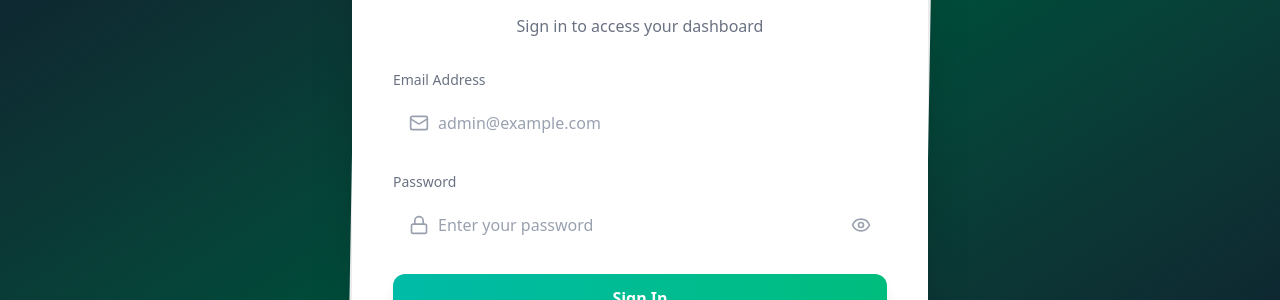
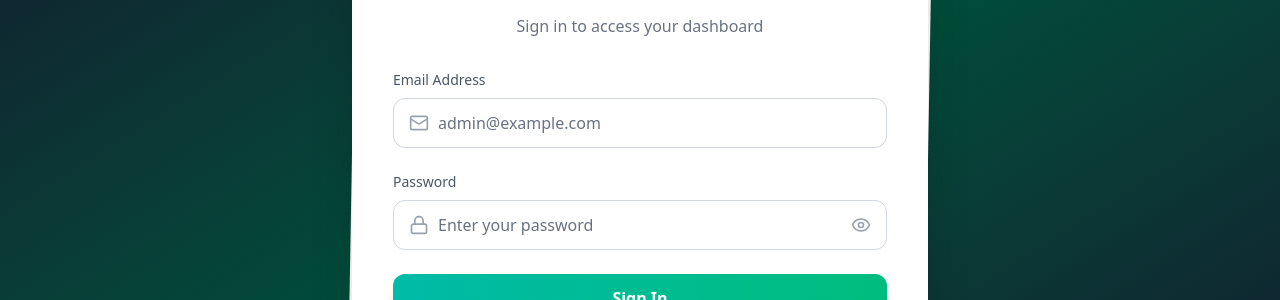
Before and after one commit to Tantalost/Software-Engineering, a React (Vite) app in the folder IBT/: page /login in a window 1280 px wide. Shown: the part 244-544 px from the top of the page. Built offline with nearby package versions, Linux system fonts and the light colour scheme.

Commit message:
minor fixes

```diff
--- a/IBT/src/components/login/LoginInput.jsx
+++ b/IBT/src/components/login/LoginInput.jsx
@@ -8,7 +8,7 @@ export default function LoginInput({
 
   return (
     <div>
-      <label className="block text-xs sm:text-sm font-medium text-gray-500 mb-2">
+      <label className="block text-xs sm:text-sm font-medium text-gray-600 mb-2">
         {label}
       </label>
       <div className="relative">
@@ -19,14 +19,18 @@ export default function LoginInput({
           type={type === "password" && showPassword ? "text" : type}
           value={value}
           onChange={(e) => onChange(e.target.value)}
-          className="w-full pl-10 sm:pl-11 pr-10 py-2 sm:py-3 bg-white bg-opacity-10 border border-white border-opacity-20 rounded-xl text-white placeholder-gray-400 focus:outline-none focus:ring-2 focus:ring-emerald-500 focus:ring-offset-0 text-sm sm:text-base"
+          className="w-full pl-10 sm:pl-11 pr-10 py-2 sm:py-3
+            bg-white border border-gray-300 rounded-xl
+            text-black placeholder-gray-500
+            focus:outline-none focus:ring-2 focus:ring-emerald-500
+            text-sm sm:text-base"
           placeholder={placeholder}
         />
         {type === "password" && (
           <button
             type="button"
             onClick={() => setShowPassword(!showPassword)}
-            className="absolute inset-y-0 right-0 pr-3 sm:pr-4 flex items-center text-gray-400 hover:text-white transition-colors"
+            className="absolute inset-y-0 right-0 pr-3 sm:pr-4 flex items-center text-gray-400 hover:text-gray-600 transition-colors"
           >
             {showPassword ? (
               <EyeOff className="h-4 w-4 sm:h-5 sm:w-5" />
```
